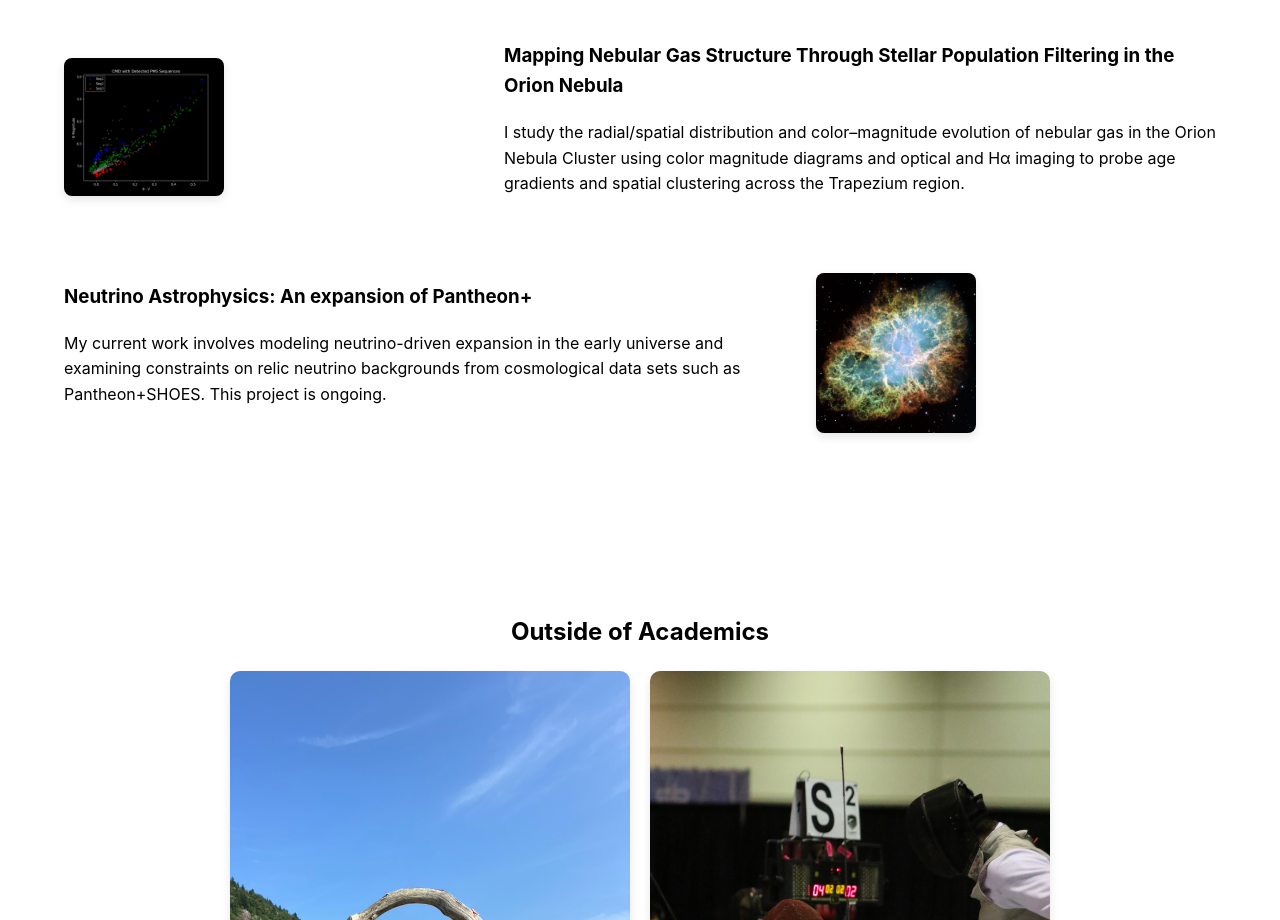
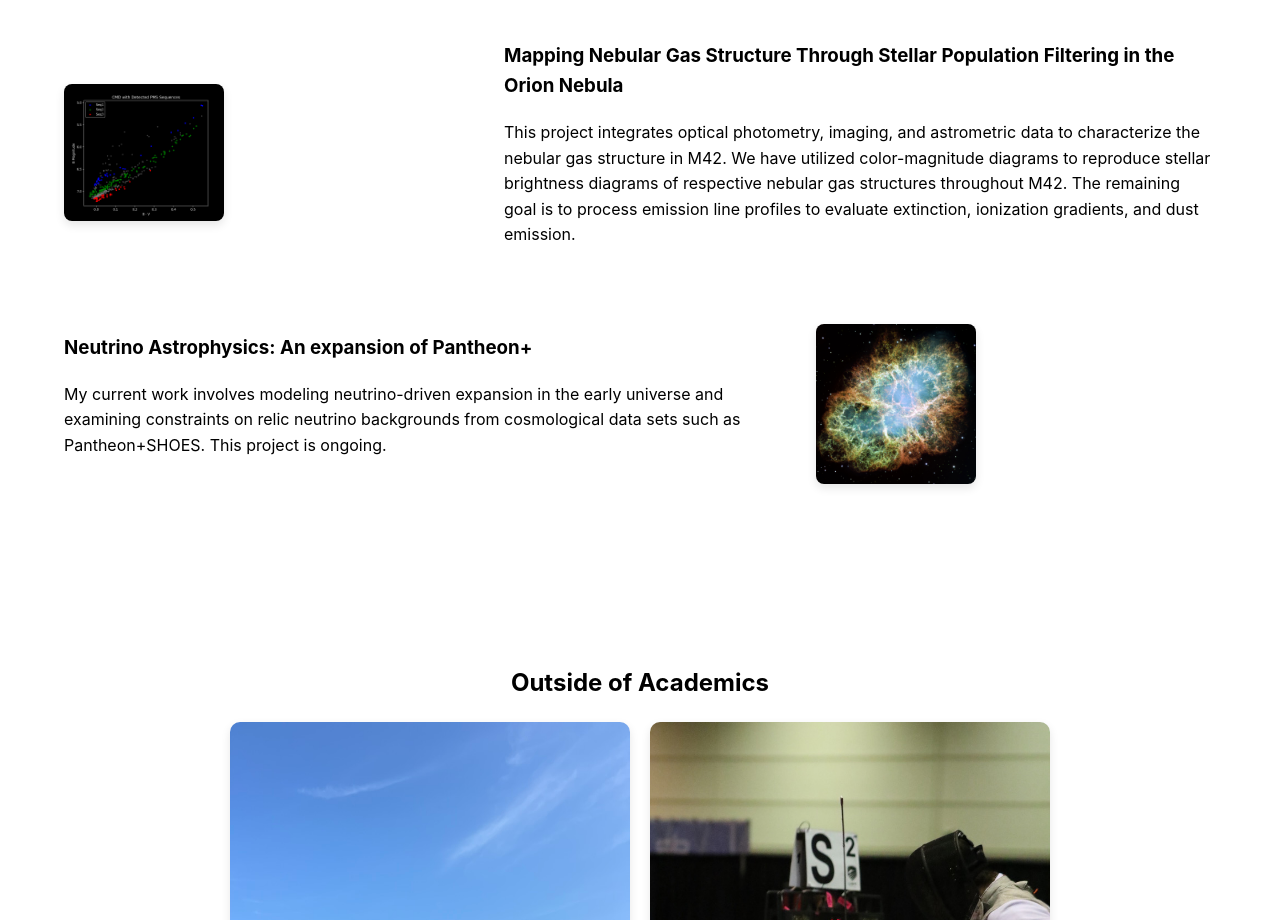
Before and after one commit to Koen04/kschenck.github.io, a plain HTML site: page index.html in a window 1280 px wide. Shown: the part 1420-2340 px from the top of the page. Drawn offline with Linux system fonts and the light colour scheme.

Commit message:
Update index.html

```diff
--- a/index.html
+++ b/index.html
@@ -84,14 +84,15 @@
   </div>
 
   <div class="research-item">
-    <a href="Capstone_Research_Proposal (1).pdf" target="_blank">
+    <a href="Schenck_M42.pdf" target="_blank">
       <img src="assets/images/nebulacmd.jpg" alt="Pre-main-sequence populations" class="research-image">
     </a>
     <div class="research-text">
       <h3>Mapping Nebular Gas Structure Through Stellar Population Filtering in the Orion Nebula </h3>
       <p>
-        I study the radial/spatial distribution and color–magnitude evolution of nebular gas in the Orion Nebula Cluster using color magnitude diagrams and optical and Hα imaging to probe age gradients and
-        spatial clustering across the Trapezium region.
+        This project integrates optical photometry, imaging, and astrometric data to characterize the nebular
+        gas structure in M42. We have utilized color-magnitude diagrams to reproduce stellar brightness diagrams of respective nebular gas structures throughout M42.
+        The remaining goal is to process emission line profiles to evaluate extinction, ionization gradients, and dust emission.
       </p>
     </div>
   </div>
```
